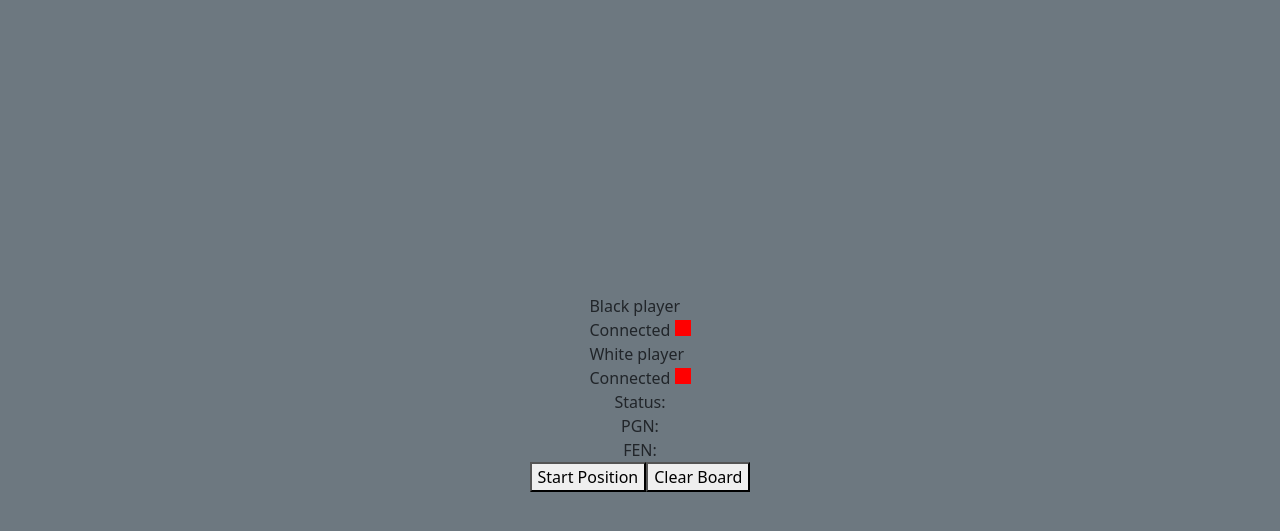
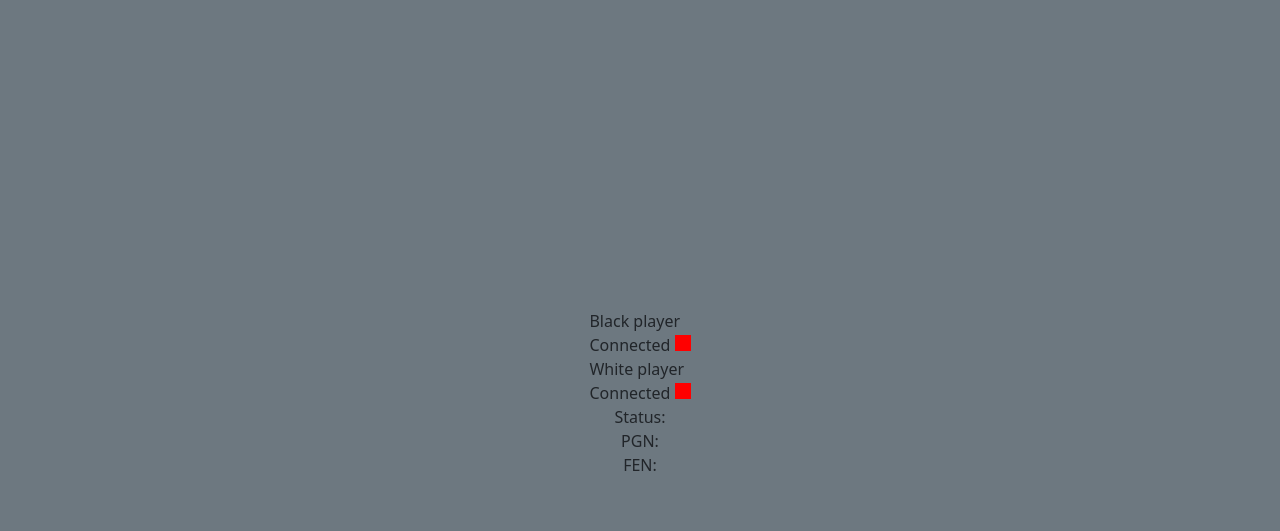
Before and after one commit to Randgriz11/QuaggaChess, a website with bundled scripts: page public/index.html in a window 1280 px wide. Shown: the part 63-594 px from the top of the page. Built offline with nearby package versions, Linux system fonts and the light colour scheme; files whose address does not match are found by name.

Commit message:
got rid of buttons

```diff
--- a/public/css/style.css
+++ b/public/css/style.css
@@ -111,10 +111,6 @@ html,body{
   justify-content: center;
 
 }
-#startandendbutton{
-  display: flex;
-  justify-content: center;
-}
 
 .connected {
   font-weight: normal;
--- a/public/index.html
+++ b/public/index.html
@@ -70,10 +70,6 @@
         <label>FEN:</label>
         <div id="fen"></div>
       </div>
-      <div id="startandendbutton">
-        <button id="startBtn">Start Position</button>
-        <button id="clearBtn">Clear Board</button>
-      </div>
   </div>
     <script src="https://cdn.jsdelivr.net/npm/bootstrap@5.3.1/dist/js/bootstrap.bundle.min.js" integrity="sha384-HwwvtgBNo3bZJJLYd8oVXjrBZt8cqVSpeBNS5n7C8IVInixGAoxmnlMuBnhbgrkm" crossorigin="anonymous"></script>
     <script src="js/chessboard-1.0.0.min.js"></script>
--- a/public/js/script.js
+++ b/public/js/script.js
@@ -212,9 +212,6 @@ function config () {
     orientation: orientation
   }
   board = Chessboard('myBoard', config)
-  $('#clearBtn').on('click', board.clear)
-
-  $('#startBtn').on('click', board.start)
 }
 
 
```
